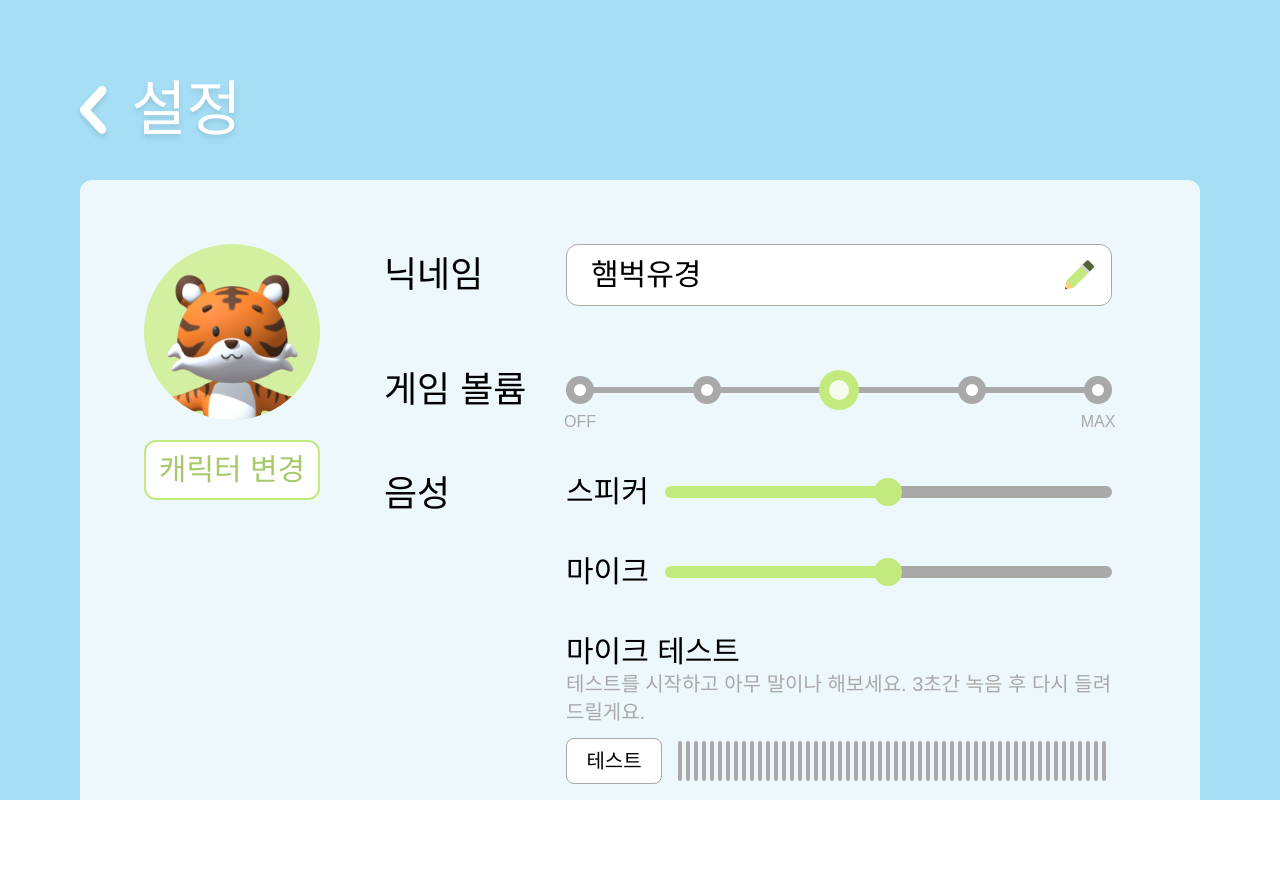
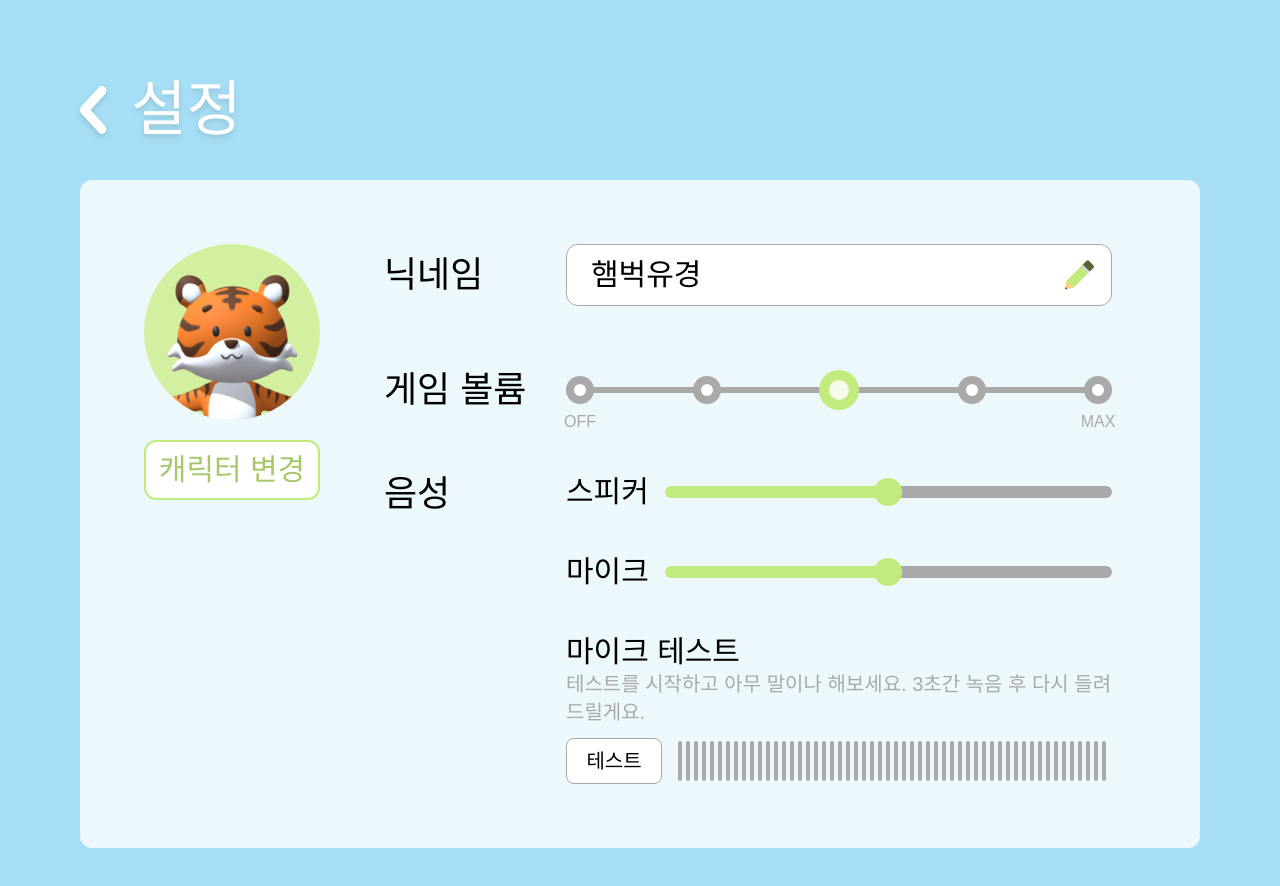
Before and after one commit to mysafedraw/Infra, a Next.js app in the folder frontend/: page /settings in a window 1280 px wide. Shown: the top 886 px of the page. Before the commit the page ends 848 px from the top, so only its background shows below. Built offline with nearby package versions, Linux system fonts and the light colour scheme; a web font is replaced by a local one.

Commit message:
fix: 설정 페이지 height 변경

```diff
--- a/frontend/src/app/settings/page.tsx
+++ b/frontend/src/app/settings/page.tsx
@@ -6,7 +6,7 @@ import MicTest from './components/MicTest'
 
 export default function Settings() {
   return (
-    <div className="p-20 w-screen h-screen bg-secondary-500 flex flex-col">
+    <div className="p-20 w-screen min-h-screen bg-secondary-500 flex flex-col">
       <div className="flex items-center drop-shadow-md mb-10">
         <Image
           src="/icons/back-arrow.svg"
```
